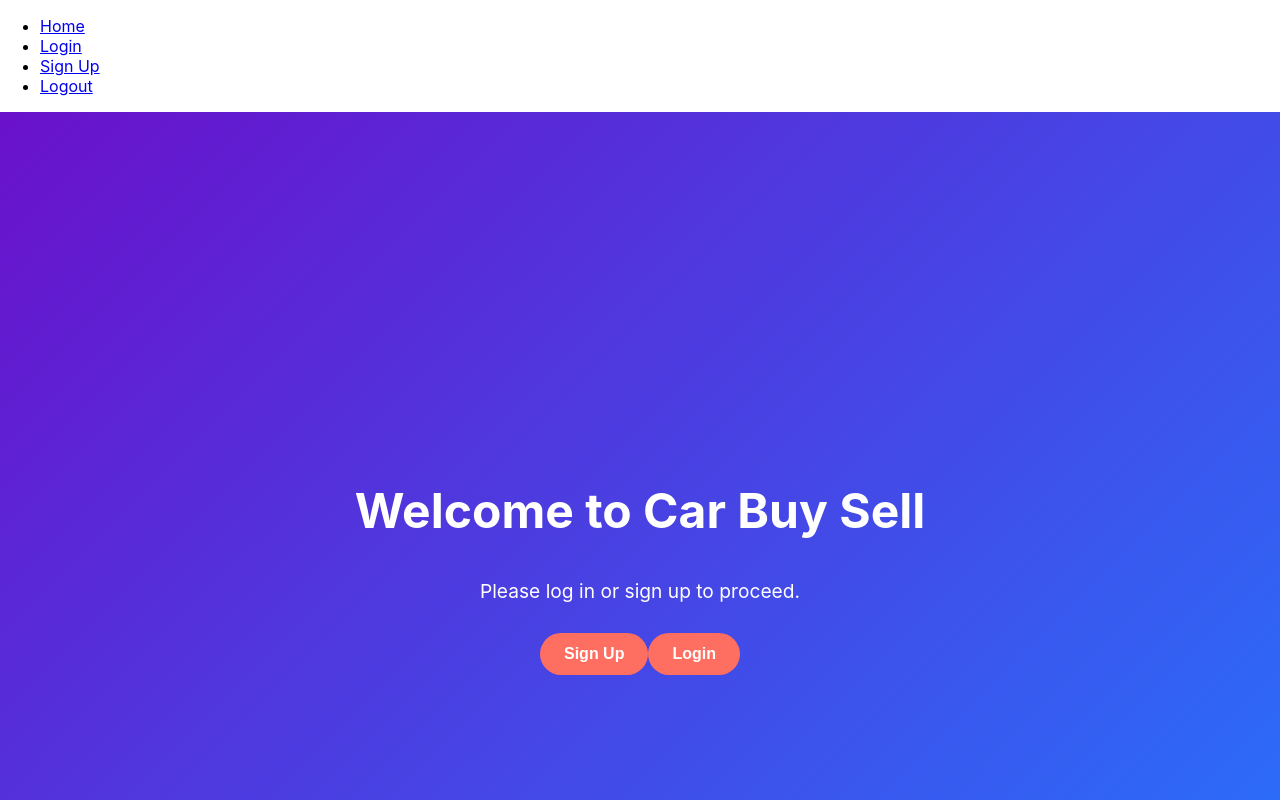
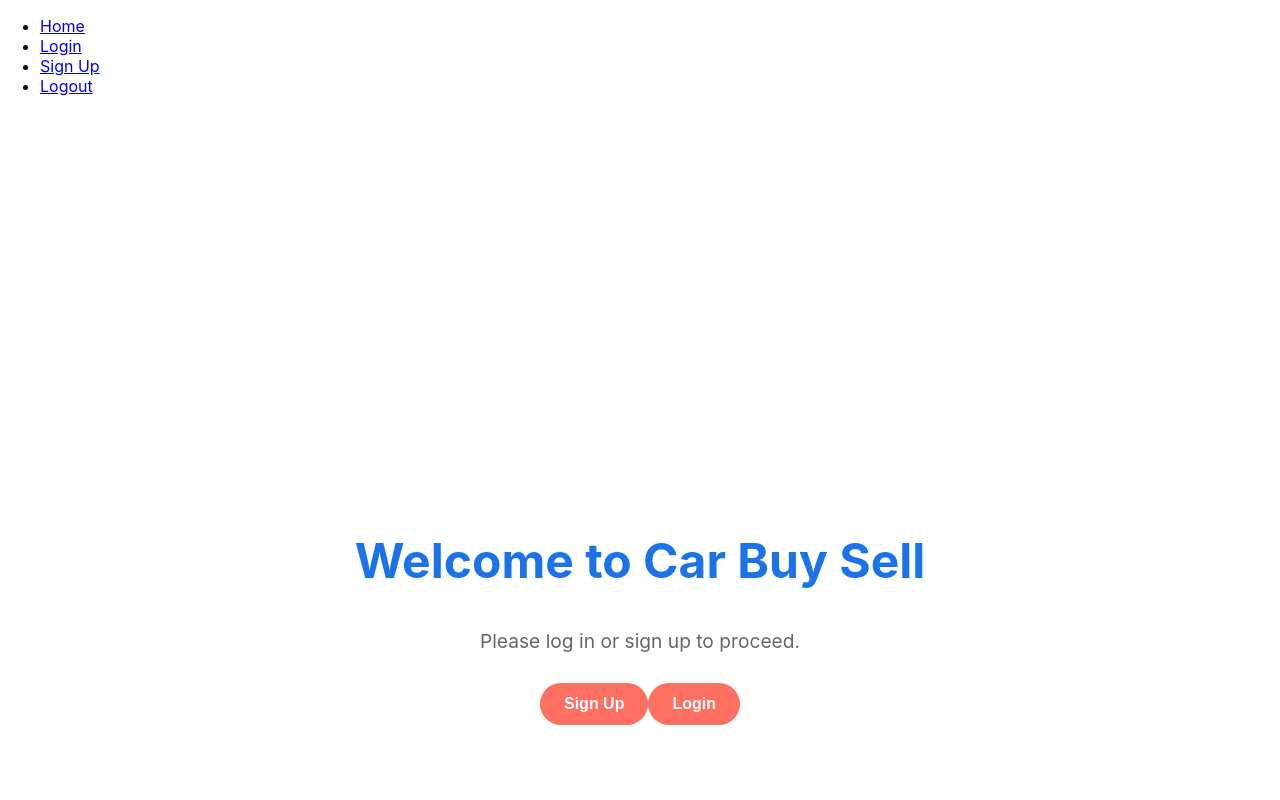
Before and after one commit to HasanMurtez/PPIT, a React (Create React App) app: page / in a window 1280 px wide. Shown: the top 800 px of the page. Built offline with nearby package versions, Linux system fonts and the light colour scheme; no server answers.

Commit message:
updated stlying for home.js

```diff
--- a/src/App.css
+++ b/src/App.css
@@ -1,9 +1,8 @@
 /* Home Page Styling */
 .home {
   text-align: center;
-  padding: 50px 20px;
-  background: linear-gradient(135deg, #6a11cb, #2575fc);
-  color: white;
+  padding: 100px 20px 50px;
+  background-color: white;
   min-height: 100vh;
   display: flex;
   flex-direction: column;
@@ -15,12 +14,14 @@
   font-size: 3rem;
   margin-bottom: 20px;
   font-weight: bold;
+  color: #1a73e8;
   animation: fadeIn 1s ease-in-out;
 }
 
 .home p {
   font-size: 1.2rem;
   margin-bottom: 30px;
+  color: #666;
   animation: fadeIn 1.5s ease-in-out;
 }
 
@@ -36,11 +37,11 @@
 }
 
 .home .button:hover {
-  background-color: #ff3b2f;
+  background-color: #e65a50;
   transform: scale(1.05);
 }
 
-/* fade in animation */
+/* Fade-in Animation */
 @keyframes fadeIn {
   from {
     opacity: 0;
```
